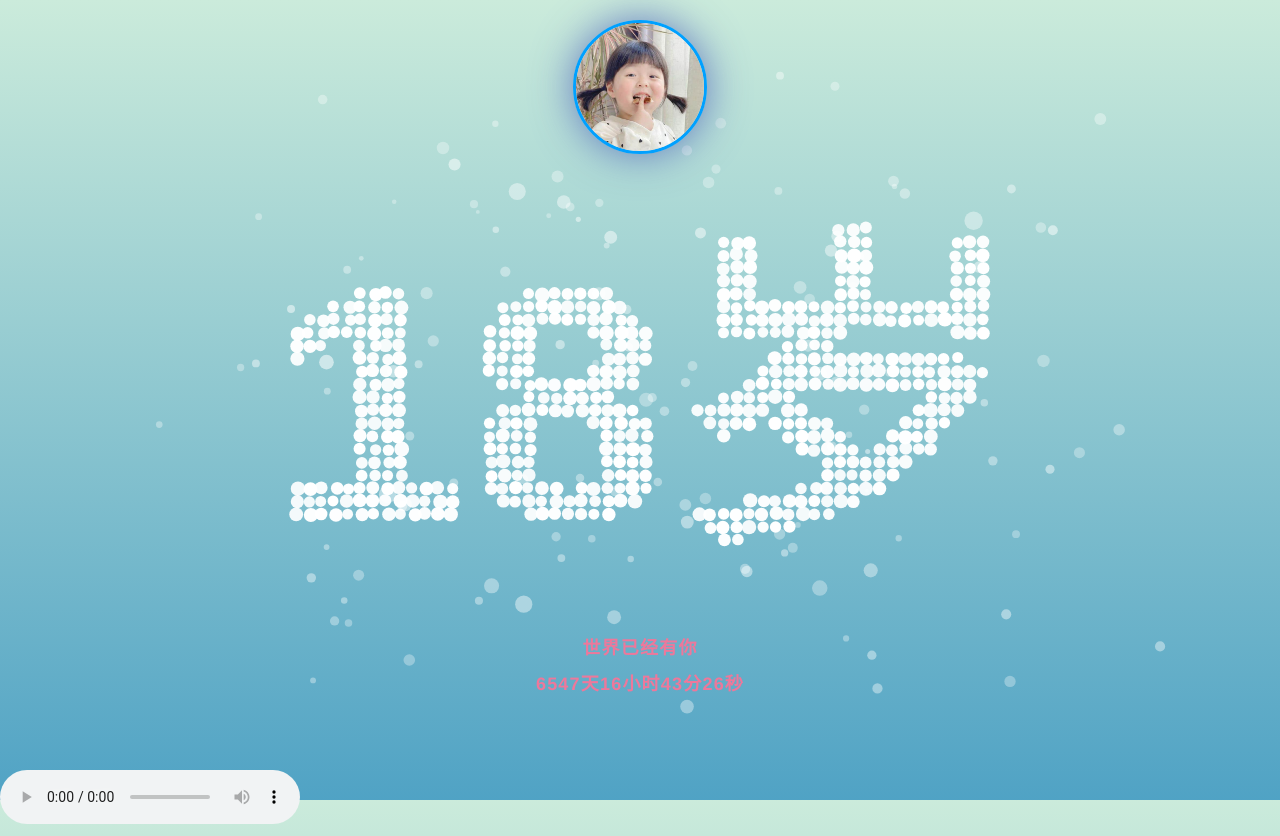
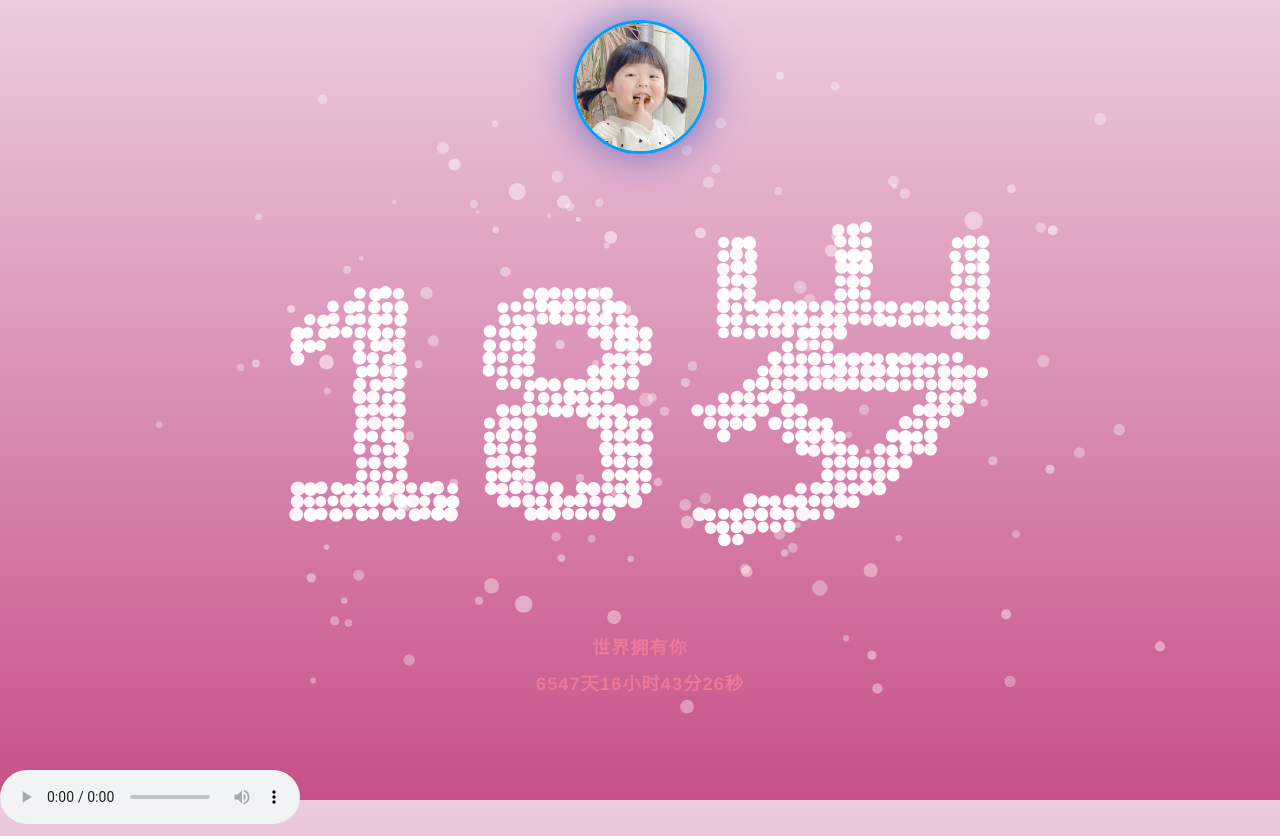
Before and after one commit to Sherlock-Holmos/birthday, a plain HTML site: page index.html in a window 1280 px wide. Drawn offline with Linux system fonts and the light colour scheme.

Commit message:
背景颜色调整

```diff
--- a/index.html
+++ b/index.html
@@ -11,22 +11,22 @@
         }
         body {
             font-family: "Helvetica Neue", "Luxi Sans", "DejaVu Sans", Tahoma, "Hiragino Sans GB", "Microsoft Yahei", sans-serif;
-            background: #79a8ae;
-            color: #CFEBE4;
+            background: #ca8fce;
+            color: #ebcfeb;
             font-size: 18px;
             line-height: 2;
             letter-spacing: 1.2px;
             margin: 0;
         }
         a {
-            color: #ebf7f4;
+            color: #f5ebf7;
         }
         .body--ready {
-            background: -webkit-linear-gradient(top, rgb(203, 235, 219) 0%, rgb(55, 148, 192) 120%);
-            background: -moz-linear-gradient(top, rgb(203, 235, 219) 0%, rgb(55, 148, 192) 120%);
-            background: -o-linear-gradient(top, rgb(203, 235, 219) 0%, rgb(55, 148, 192) 120%);
-            background: -ms-linear-gradient(top, rgb(203, 235, 219) 0%, rgb(55, 148, 192) 120%);
-            background: linear-gradient(top, rgb(203, 235, 219) 0%, rgb(55, 148, 192) 120%);
+            background: -webkit-linear-gradient(top, rgb(235, 203, 223) 0%, rgb(192, 55, 117) 120%);
+            background: -moz-linear-gradient(top, rgb(235, 203, 223) 0%, rgb(192, 55, 117) 120%);
+            background: -o-linear-gradient(top, rgb(235, 203, 223) 0%, rgb(192, 55, 117) 120%);
+            background: -ms-linear-gradient(top, rgb(235, 203, 223) 0%, rgb(192, 55, 117) 120%);
+            background: linear-gradient(top, rgb(235, 203, 223) 0%, rgb(192, 55, 117) 120%);
         }
         .text {
             position: fixed;
@@ -92,7 +92,7 @@
 </div>
 <canvas class="canvas" width="1820" height="905"></canvas>
 <p class="text" style="color: hsl(342, 77%, 70%);">
-    世界已经有你
+    世界拥有你
     <br/>
     <span id="span_dt_dt"></span>
 </p>
@@ -117,7 +117,6 @@
     }
     show_date_time();
 </script>
-<!-- 祝福语 -->
 <script>
     var S = {
         init: function () {
```
